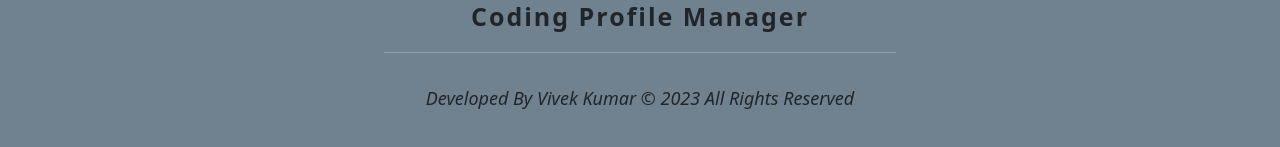
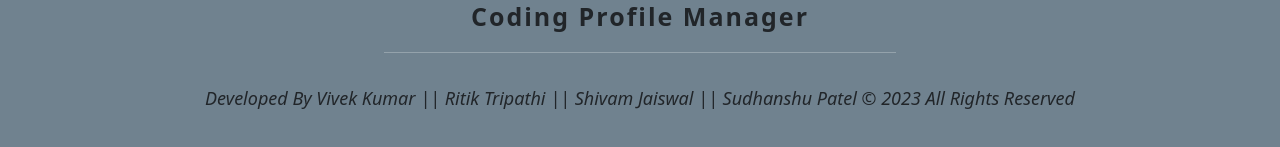
Before and after one commit to vivekkumar9919/CodingProfileManager, a Vue app: page / in a window 1280 px wide. Shown: the part 3088-3235 px from the top of the page. Built offline with nearby package versions, Linux system fonts and the light colour scheme; no server answers.

Commit message:
footer updated

```diff
--- a/src/components/FooterComp.vue
+++ b/src/components/FooterComp.vue
@@ -5,7 +5,7 @@
            <div id="name">Coding Profile Manager </div>
            <center><hr style="width:40%; color :white; height:2px; "></center>
            <div id="copy">
-            Developed By Vivek Kumar &COPY; 2023 All Rights Reserved
+            Developed By Vivek Kumar || Ritik Tripathi || Shivam Jaiswal || Sudhanshu Patel &COPY; 2023 All Rights Reserved
            </div>
        </div>
     </div>
```
